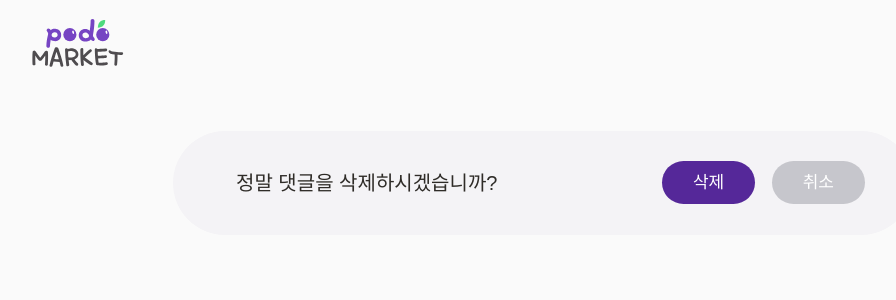
After one commit to jos8304/django-podomarket, a Django app: page /comments/2/delete/ in a window 1280 px wide. The commit adds this page. Shown: the top 300 px of the page, without its empty margins (97-993 px from the left). Run offline with Django 3.2, Linux system fonts and the light colour scheme; data comes from the database, SQL or seed files in the repository; both versions use the stored data as it was after the commit; some libraries are stand-ins or nearby versions; some web fonts are replaced.

Commit message:
Add comment editing and deleting functions

```diff
--- /dev/null
+++ b/podomarket/templates/podomarket/comment_confirm_delete.html
@@ -0,0 +1,14 @@
+{% extends "podomarket_base/base_with_header.html" %}
+
+{% block title %}댓글 삭제 | 포도마켓{% endblock title %}
+
+{% block content %}
+<form class="podo-noti delete-confirm" method="post">
+  {% csrf_token %}
+  <span>정말 댓글을 삭제하시겠습니까?</span>
+  <div class="buttons">
+    <button class="podo-button darkpurple" type="submit">삭제</button>
+    <a class="podo-button darkgray" href="{% url 'post-detail' comment.post.id %}">취소</a>
+  </div>
+</form>
+{% endblock content %}
--- a/podomarket/templates/podomarket/post_detail.html
+++ b/podomarket/templates/podomarket/post_detail.html
@@ -96,9 +96,9 @@
         </button>
         {% if user == comment.author %}
           <div class="buttons">
-            <a href="#">삭제</a>
+            <a href={% url "comment-delete" comment.id %}>삭제</a>
             <span> | </span>
-            <a href="#">수정</a>
+            <a href={% url "comment-update" comment.id %}>수정</a>
           </div>
         {% endif %}
       </div>
--- a/podomarket/urls.py
+++ b/podomarket/urls.py
@@ -18,4 +18,6 @@ urlpatterns = [
 
     #comment
     path('posts/<int:post_id>/comments/create', views.CommentCreateView.as_view(), name='comment-create'),
+    path('comments/<int:comment_id>/edit/', views.CommentUpdateView.as_view(), name='comment-update'),
+    path('comments/<int:comment_id>/delete/', views.CommentDeleteView.as_view(), name='comment-delete'),
 ]
--- a/podomarket/views.py
+++ b/podomarket/views.py
@@ -79,6 +79,22 @@ class CommentCreateView(LoginAndVerificationRequiredMixin, CreateView):
     def get_success_url(self):
         return reverse('post-detail', kwargs={'post_id': self.kwargs.get('post_id')})
 
+class CommentUpdateView(LoginAndOwnershipRequiredMixin, UpdateView):
+    model = Comment
+    form_class = CommentForm
+    template_name = 'podomarket/comment_update_form.html'
+    pk_url_kwarg = 'comment_id'
+
+    def get_success_url(self):
+        return reverse('post-detail', kwargs={'post_id': self.object.post.id})
+
+class CommentDeleteView(LoginAndOwnershipRequiredMixin, DeleteView):
+    model = Comment
+    template_name = 'podomarket/comment_confirm_delete.html'
+    pk_url_kwarg = 'comment_id'
+
+    def get_success_url(self):
+        return reverse('post-detail', kwargs={'post_id': self.object.post.id})
 
 class ProfileView(DetailView):
     model = User
```
Also changed, not shown: podomarket/templates/podomarket/comment_update_form.html (added, +16 -0 lines), db.sqlite3.
